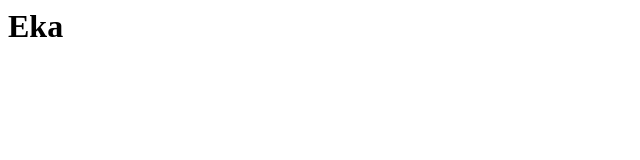
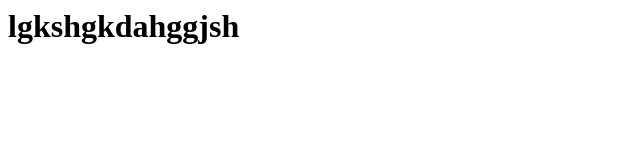
Before and after one commit to outirantanen/gtest1601, a plain HTML site: page index.html in a window 1280 px wide. Shown: the whole page, without its empty margins (0-640 px from the left). Drawn offline with Linux system fonts and the light colour scheme.

Commit message:
muokattu

```diff
--- a/index.html
+++ b/index.html
@@ -1 +1 @@
-<h1> Eka </h>
+<h1> lgkshgkdahggjsh </h>
```
